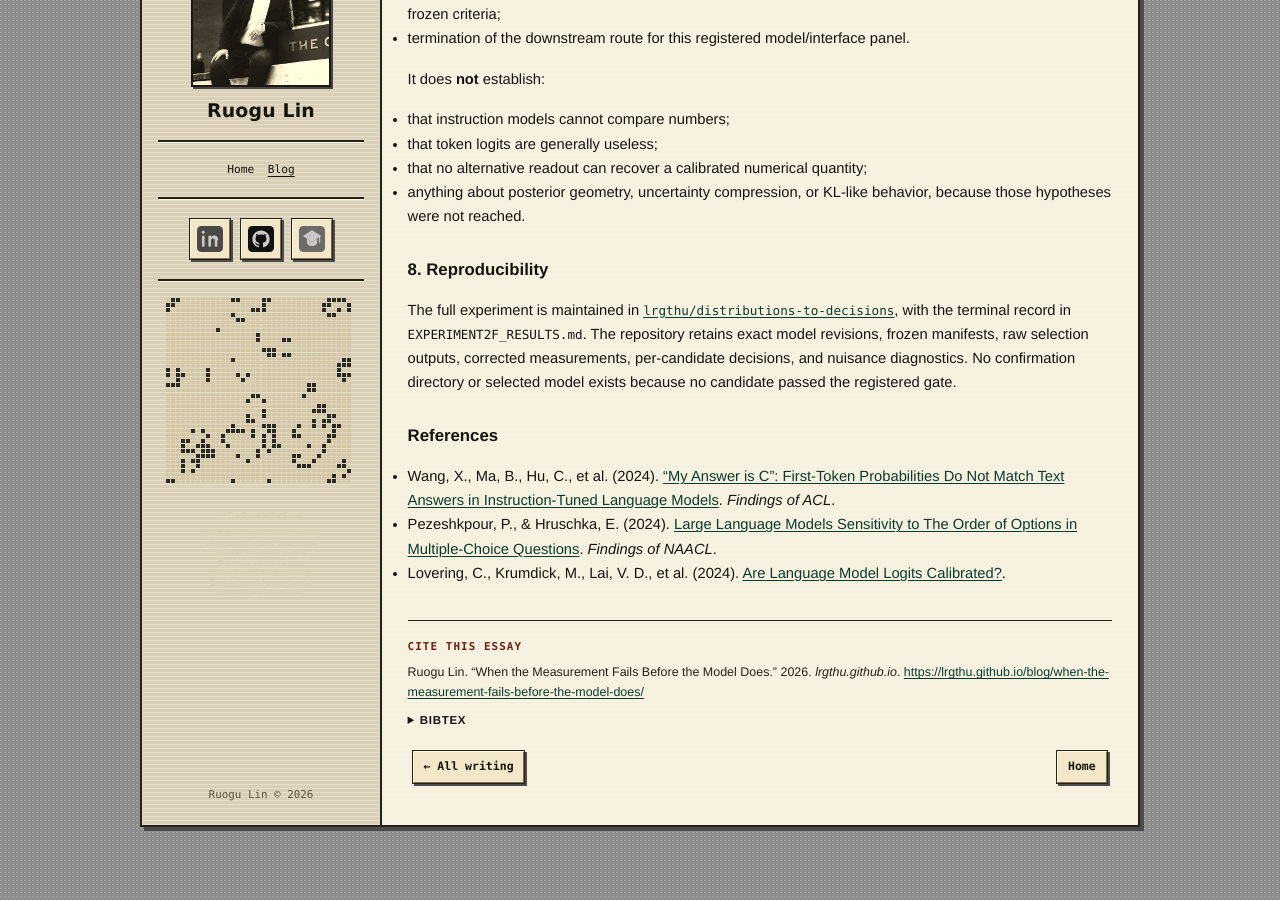
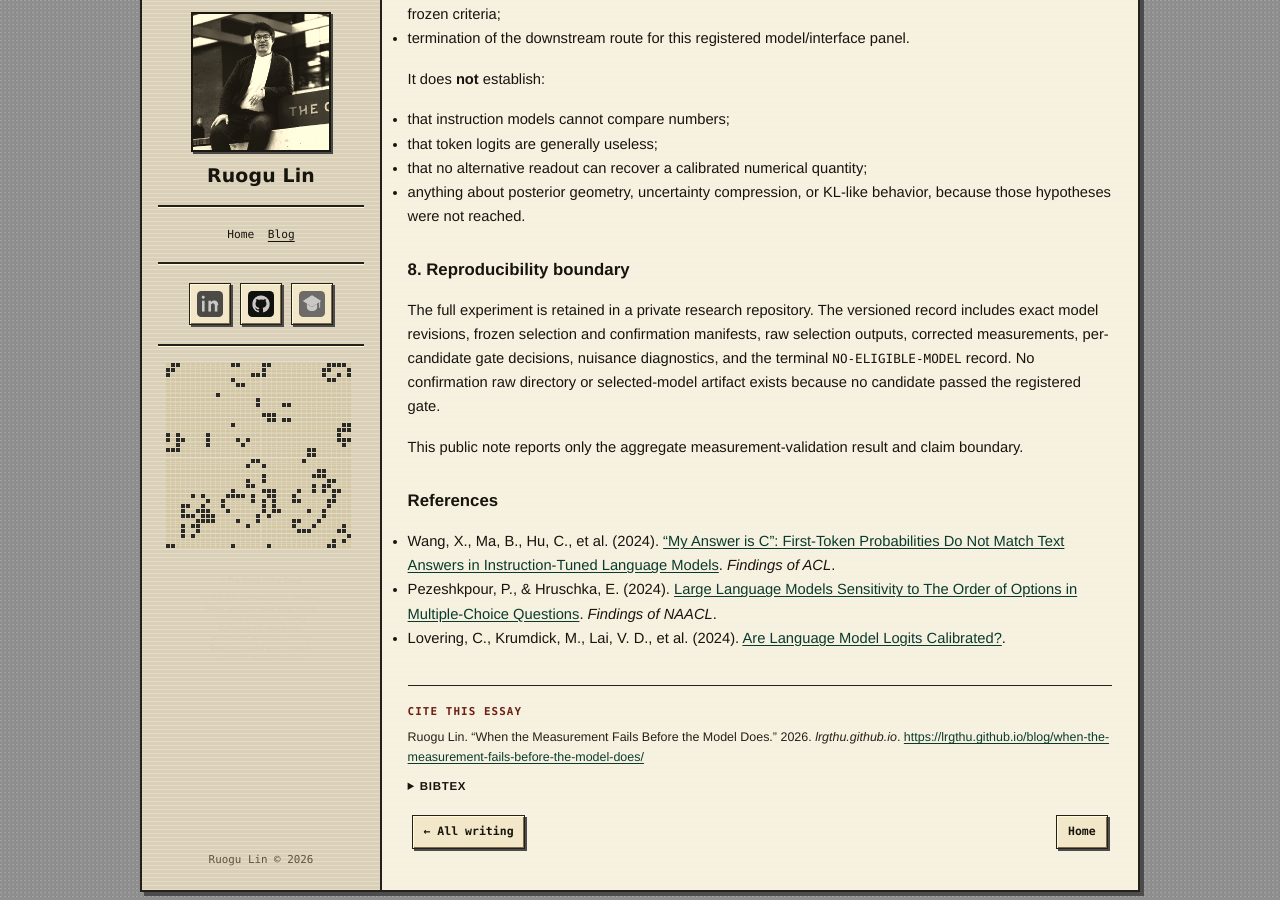
Before and after one commit to lrgthu/lrgthu.github.io, a Jekyll site: the page built from _posts/2026-09-05-when-the-measurement-fails-before-the-model-does.md, in a window 1280 px wide and 900 px high, scrolled down 4027 px. Built offline with Jekyll 4.4.1, drawn with Linux system fonts in a browser that asks for light colours; before the commit the page ends 4874 px from its top, so only the background shows below that; some of the changed text lies outside the part shown.

Commit message:
Clarify private reproducibility boundary in LLM measurement note

```diff
--- a/_posts/2026-09-05-when-the-measurement-fails-before-the-model-does.md
+++ b/_posts/2026-09-05-when-the-measurement-fails-before-the-model-does.md
@@ -139,9 +139,11 @@ It does **not** establish:
 - that no alternative readout can recover a calibrated numerical quantity;
 - anything about posterior geometry, uncertainty compression, or KL-like behavior, because those hypotheses were not reached.
 
-## 8. Reproducibility
+## 8. Reproducibility boundary
 
-The full experiment is maintained in [`lrgthu/distributions-to-decisions`](https://github.com/lrgthu/distributions-to-decisions), with the terminal record in `EXPERIMENT2F_RESULTS.md`. The repository retains exact model revisions, frozen manifests, raw selection outputs, corrected measurements, per-candidate decisions, and nuisance diagnostics. No confirmation directory or selected model exists because no candidate passed the registered gate.
+The full experiment is retained in a private research repository. The versioned record includes exact model revisions, frozen selection and confirmation manifests, raw selection outputs, corrected measurements, per-candidate gate decisions, nuisance diagnostics, and the terminal `NO-ELIGIBLE-MODEL` record. No confirmation raw directory or selected-model artifact exists because no candidate passed the registered gate.
+
+This public note reports only the aggregate measurement-validation result and claim boundary.
 
 ## References
 
```
